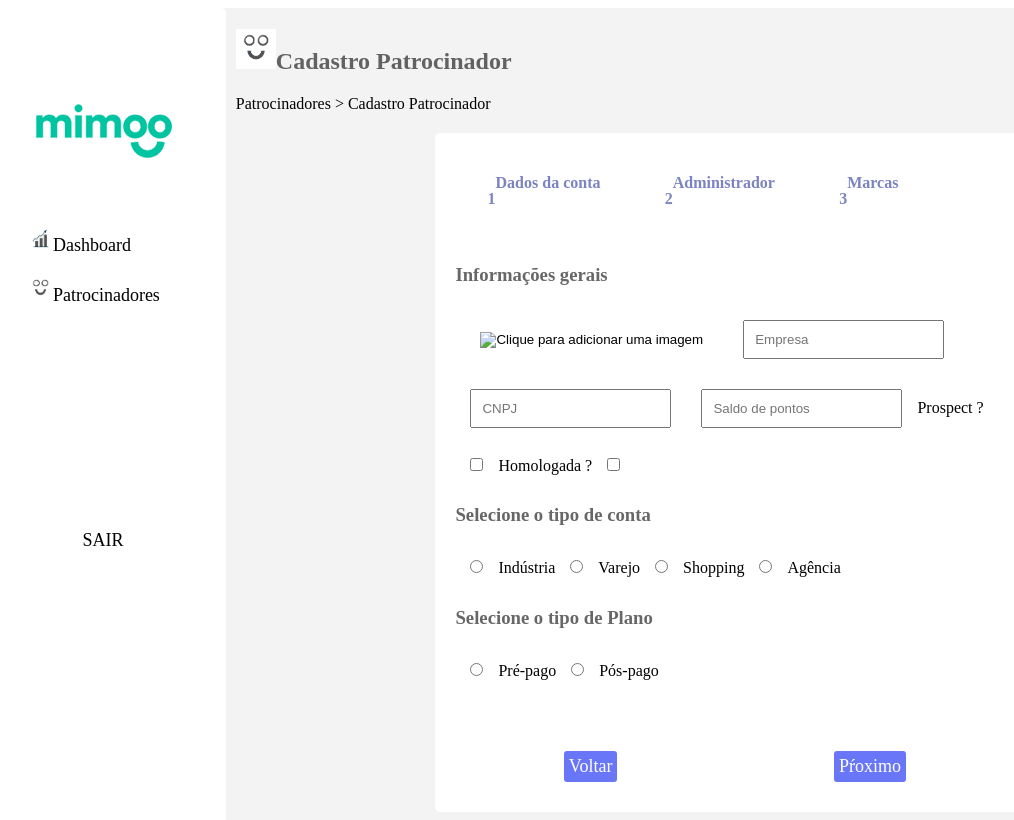
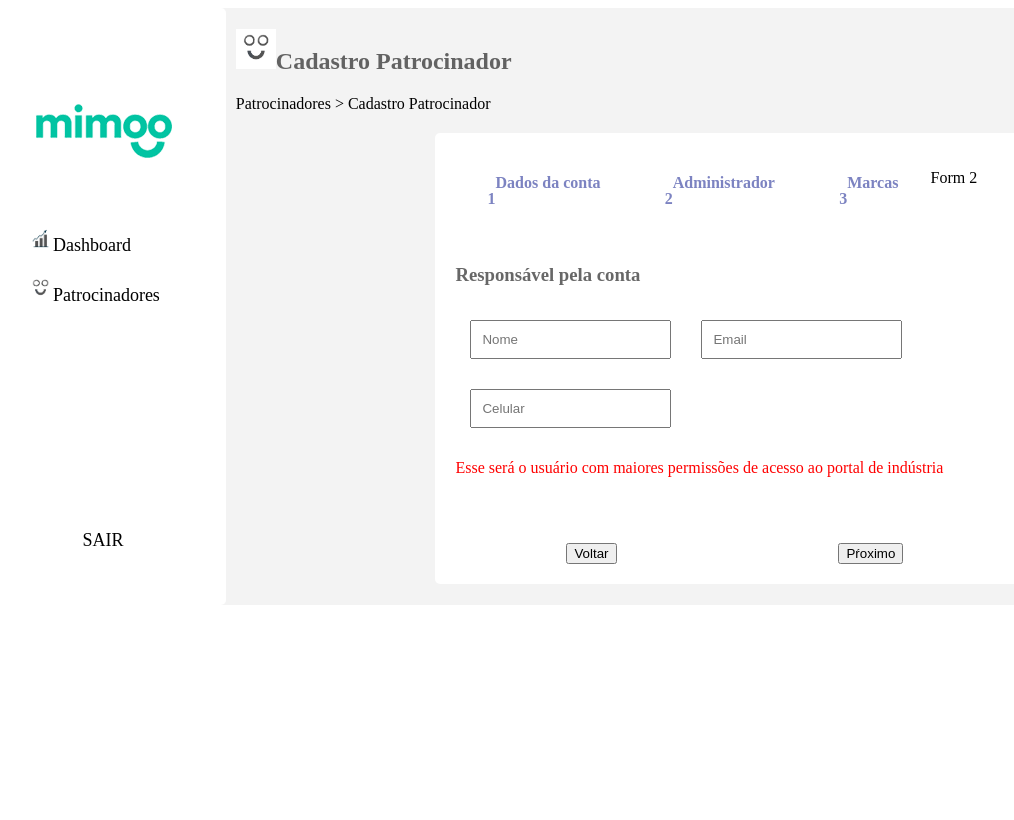
Before and after one commit to CarolinaInglethe/ci-project-mimoo-sponsor-registration, a React (Create React App) app: page /createSponsor in a window 1280 px wide. Shown: the top 820 px of the page, without its empty margins (28-1042 px from the left). Built offline with nearby package versions, Linux system fonts and the light colour scheme.

Commit message:
Implementa logica de alteraçao de paginas de forms cadastros

```diff
--- a/src/components/ButtonsNextBackForm.tsx
+++ b/src/components/ButtonsNextBackForm.tsx
@@ -1,14 +1,37 @@
-import React from 'react';
-import { Link } from 'react-router-dom';
+import React, { useContext } from 'react';
+import { InfoContext } from '../context/infoContext-Provider';
+import { useNavigate } from 'react-router-dom';
 
 
 const ButtonsNextBackForm = () => {
+  const { numberPagesForm, setNumberPagesForm } = useContext(InfoContext);
+
+  const navigate = useNavigate()
+
+  const handleClickBackForm = () => {
+    if (numberPagesForm === 1) {
+      return navigate('/sponsors')
+    }
+    return setNumberPagesForm( numberPagesForm - 1 )
+  }
+
+  const handleClickNextForm = () => {
+    if (numberPagesForm === 3) {
+      return alert('Cadastrado com Sucesso !')
+    }
+    return setNumberPagesForm( numberPagesForm + 1)
+  }
+
   return (
     <div className="form-create-sponsor-buttons">
-      <Link to="/sponsors" >Voltar</Link>
-      <Link to="/createSponsor" >
+
+      <button onClick={ handleClickBackForm }>
+        Voltar
+      </button>
+      <button onClick={ handleClickNextForm }  >
         Pŕoximo
-      </Link>
+      </button>
+
     </div>
   )
 }
--- a/src/context/infoContext-Provider.tsx
+++ b/src/context/infoContext-Provider.tsx
@@ -43,7 +43,7 @@ const initialState = {
       status:  '',
     },
   ],
-  numberPagesForm: 1,
+  numberPagesForm: 2,
   setNumberPagesForm: () => {},
 };
 
--- a/src/pages/CreateSponsor.tsx
+++ b/src/pages/CreateSponsor.tsx
@@ -1,9 +1,21 @@
-import React from 'react';
+import React, { useContext } from 'react';
 import FormCreateSponsor1 from '../components/FormCreateSponsor1';
+import FormCreateSponsor2 from '../components/FormCreateSponsor2';
+import FormCreateSponsor3 from '../components/FormCreateSponsor3';
 import NavBar from '../components/NavBar';
+import { InfoContext } from '../context/infoContext-Provider';
 import logoSorriso from '../images/logo-sorriso.png'
 
 const CreateSponsor = () => {
+  const { numberPagesForm } = useContext(InfoContext);
+
+  const PagesForm = () => {
+    if (numberPagesForm === 1) return <FormCreateSponsor1 />
+    if (numberPagesForm === 2) return <FormCreateSponsor2 />
+    if (numberPagesForm === 3) return <FormCreateSponsor3 />
+    return <p>Carregando</p>
+  }
+
   return (
     <div className="create-sponsor-container">
       <NavBar />
@@ -15,7 +27,9 @@ const CreateSponsor = () => {
       </h2>
       <p>Patrocinadores {'>'} Cadastro Patrocinador</p>
 
-      <FormCreateSponsor1 />
+      {
+        PagesForm()
+      }
       </div>
 
     </div>
```
